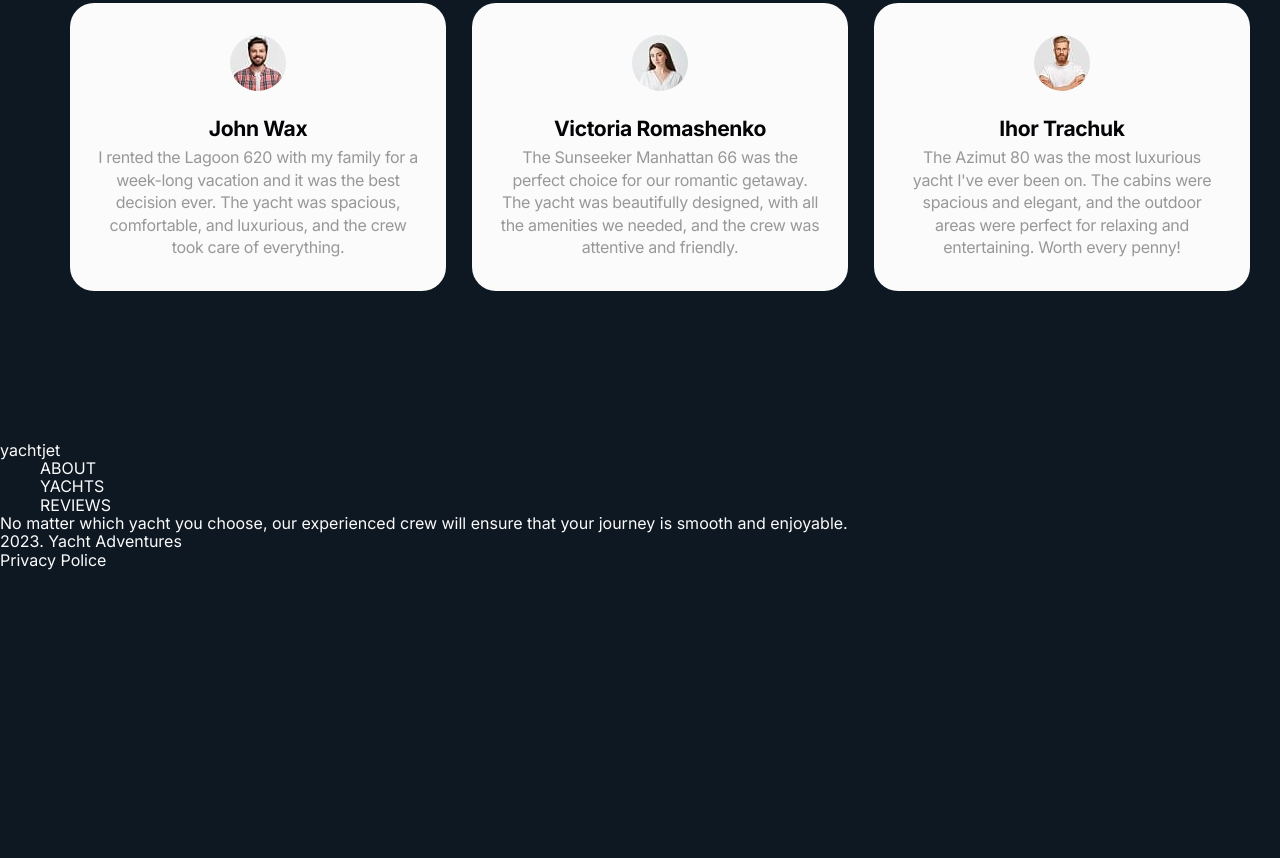
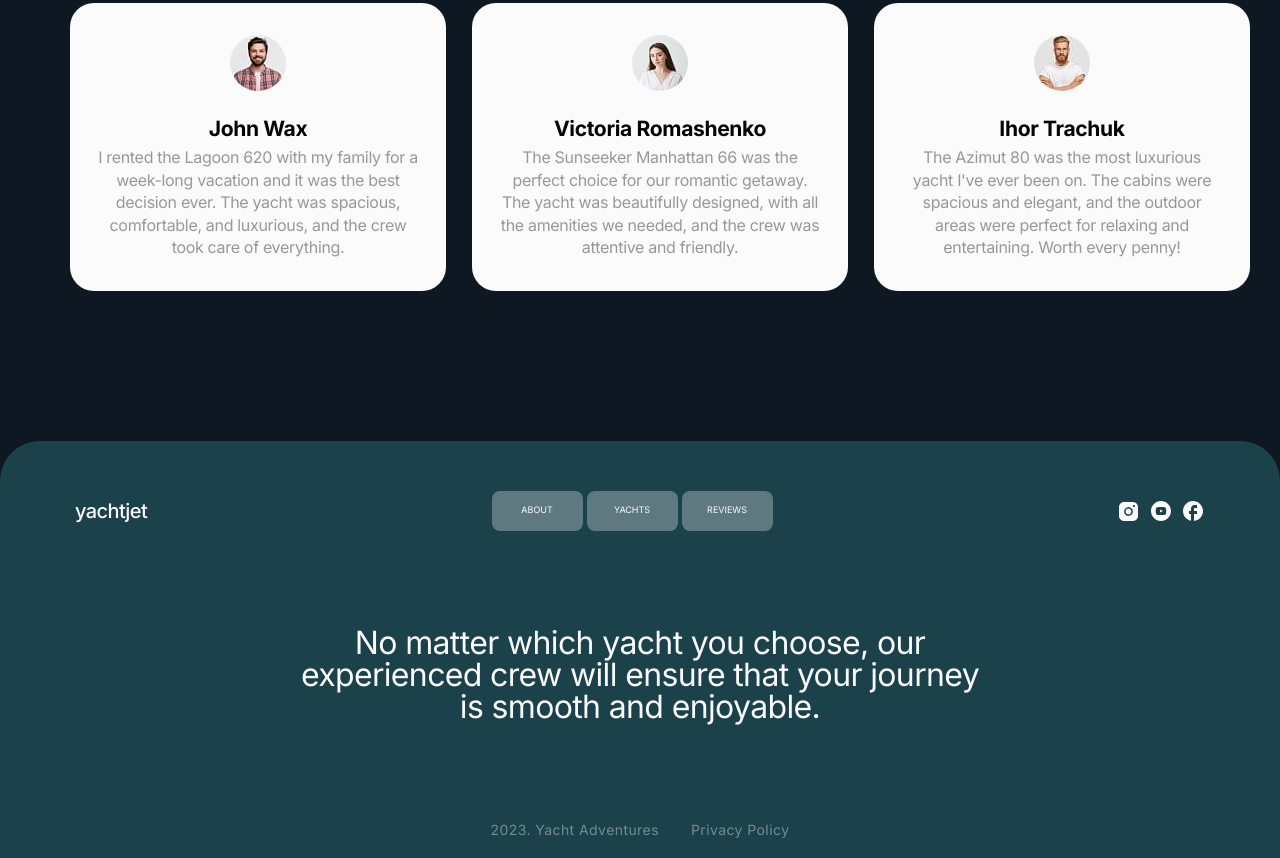
Before and after one commit to tskitsune/blended_1_html-css, a website built with Vite: page src/index.html in a window 1280 px wide. Shown: the part 2849-3707 px from the top of the page. Before the commit the page ends 3419 px from the top, so only its background shows below. Built offline with nearby package versions, Linux system fonts and the light colour scheme.

Commit message:
Completed footer section

```diff
--- a/src/css/footer.css
+++ b/src/css/footer.css
@@ -1 +1,84 @@
-/* Сюди додавай стилі частинки Footer */
+.footer {
+  max-width: 1390px;
+  margin: 0 auto;
+  padding: 50px 75px 20px;
+  border-radius: 40px 40px 0 0;
+  background-color: #1b414b;
+}
+.footer-top {
+  display: flex;
+  align-items: center;
+  justify-content: space-between;
+  margin-bottom: 96px;
+}
+.footer-logo {
+  font-weight: 500;
+  font-size: 20px;
+  line-height: 1.2;
+  letter-spacing: -0.03em;
+  color: #fbfbfb;
+}
+.footer-nav-list {
+  display: flex;
+  gap: 4px;
+}
+.footer-nav-link {
+display: flex;
+align-items: center;
+justify-content: center;
+ width: 91px;
+height: 40px;
+border-radius: 8px;
+background: rgba(251, 251, 251, 0.3);
+ font-size: 9px;
+text-transform: uppercase;
+color: #fbfbfb;
+transition: background-color 250ms cubic-bezier(0.4, 0, 0.2, 1);
+}
+.footer-nav-link:hover,
+.footer-nav-link:focus {
+background-color: rgba(251, 251, 251, 0.3);
+}
+.footer-social-list {
+display: flex;
+gap: 8px;
+}
+.footer-social-link {
+display: block;
+color: #fbfbfb;
+transition: color 250ms cubic-bezier(0.4, 0, 0.2, 1);
+}
+.footer-social-link:hover,
+.footer-social-link:focus {
+fill: #fbfbfb;
+}
+.footer-social-icon {
+display: block;
+width: 24px;
+height: 24px;
+fill: currentColor;
+}
+.footer-text {
+  max-width: 699px;
+  margin: 0 auto 99px;
+  font-weight: 400;
+  font-size: 32px;
+  line-height: 1;
+  letter-spacing: -0.02em;
+  text-align: center;
+  color: #fbfbfb;
+}
+.footer-bottom {
+  display: flex;
+  justify-content: center;
+  gap: 32px;
+}
+.footer-copy,
+.footer-policy {
+  margin: 0;
+  font-weight: 400;
+  font-size: 14px;
+  line-height: 1.18;
+  letter-spacing: 0.03em;
+  color: rgba(251, 251, 251, 0.4);
+}
--- a/src/partials/footer.html
+++ b/src/partials/footer.html
@@ -1,16 +1,40 @@
-<footer id="footer">
-  <a href="./index.html">yachtjet</a>
-
-  <ul>
-    <li><a href="#about">ABOUT</a></li>
-    <li><a href="#yachts">YACHTS</a></li>
-    <li><a href="#reviews">REVIEWS</a></li>
-  </ul>
-  <p>
-    No matter which yacht you choose, our experienced crew will ensure that your
-    journey is smooth and enjoyable.
-  </p>
-
-  <p>2023. Yacht Adventures</p>
-  <a href="">Privacy Police</a>
+<footer class="footer">
+  <div class="footer-top">
+    <a class="footer-logo" href="./index.html">yachtjet</a>
+    <nav class="footer-nav">
+     <ul class="footer-nav-list">
+       <li><a class="footer-nav-link" href="#about">About</a></li>
+       <li><a class="footer-nav-link" href="#yachts">Yachts</a></li>
+       <li><a class="footer-nav-link" href="#reviews">Reviews</a></li>
+      </ul>
+    </nav>
+    <ul class="footer-social-list">
+      <li>
+        <a class="footer-social-link" href="#" aria-label="Instagram">
+          <svg class="footer-social-icon" width="24" height="24">
+            <use href="../img/icons.svg#icon-instagram"></use>
+          </svg>
+        </a>
+      </li>
+      <li>
+        <a class="footer-social-link" href="#" aria-label="YouTube">
+          <svg class="footer-social-icon" width="24" height="24">
+            <use href="../img/icons.svg#icon-youtube"></use>
+          </svg>
+        </a>
+      </li>
+      <li>
+        <a class="footer-social-link" href="#" aria-label="Facebook">
+          <svg class="footer-social-icon" width="24" height="24">
+            <use href="../img/icons.svg#icon-facebook"></use>
+          </svg>
+        </a>
+      </li>
+    </ul>
+  </div>
+    <p class="footer-text"> No matter which yacht you choose, our experienced crew will ensure that your journey is smooth and enjoyable.</p>
+  <div class="footer-bottom">
+    <p class="footer-copy">2023. Yacht Adventures</p>
+    <a class="footer-policy" href="#">Privacy Policy</a>
+  </div>
 </footer>
```
Also changed, not shown: src/public/favicon.svg.
